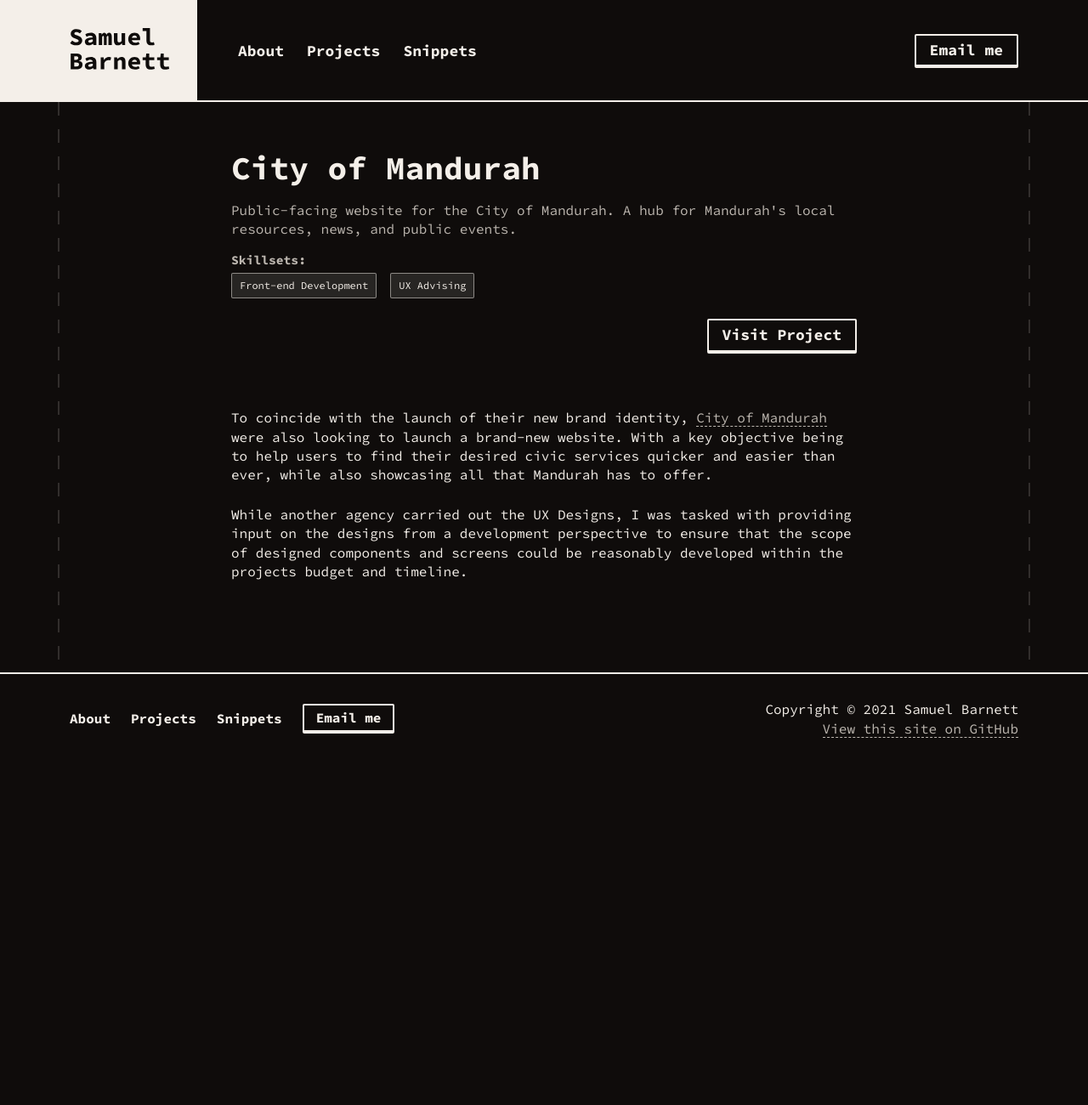
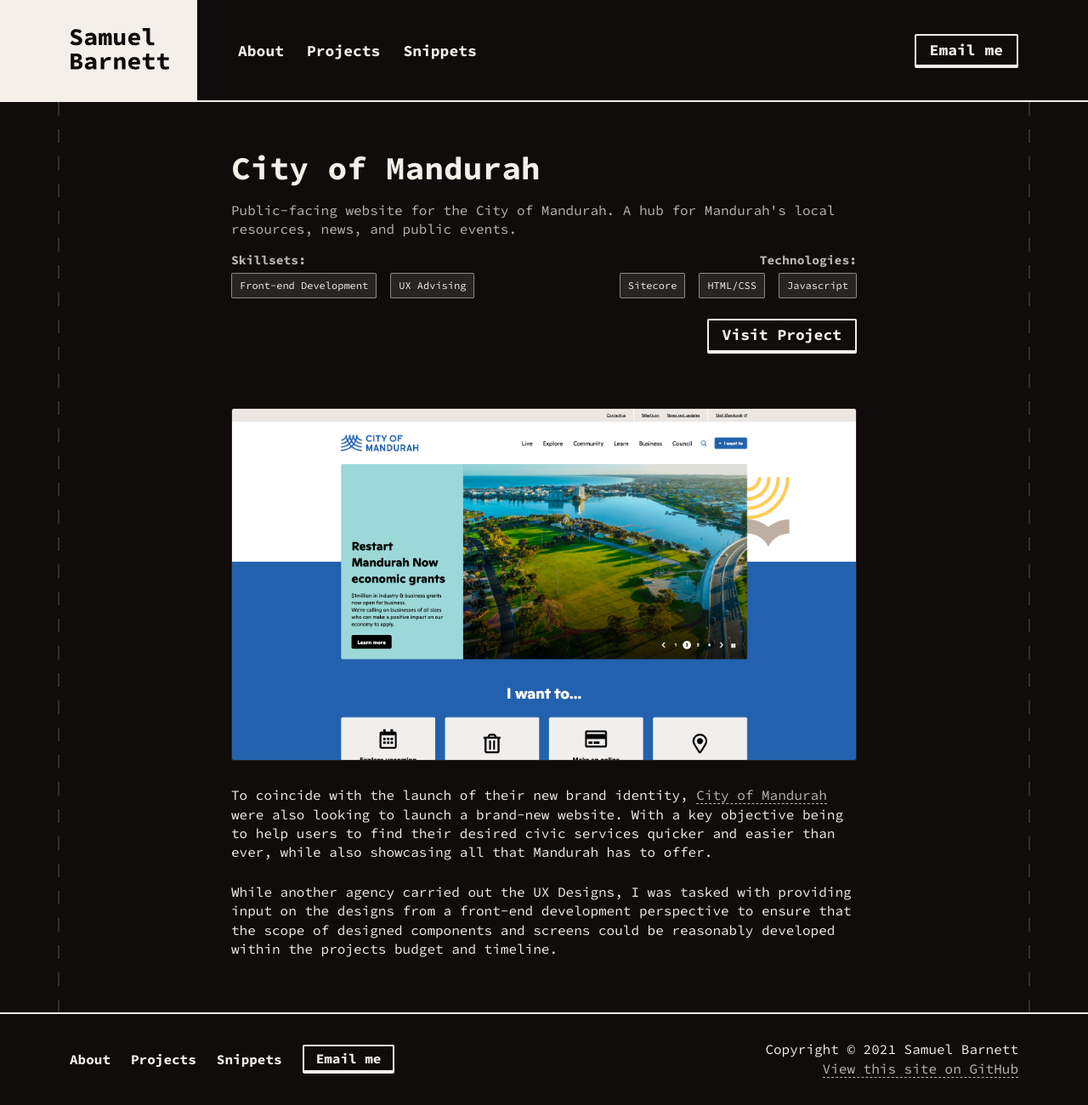
Before and after one commit to damnsamn/samuelbar.net_2020, a Jekyll site: the page built from _collections/_projects/com.md, in a window 1280 px wide. Shown: the whole page at 85% size. Built offline with Jekyll 4.4.1, drawn with Linux system fonts in a browser that asks for light colours; nearby versions of some CDN libraries; before the commit the page ends 900 px from its top, so only the background shows below that.

Commit message:
fuck it its done

```diff
--- a/_collections/_projects/com.md
+++ b/_collections/_projects/com.md
@@ -10,8 +10,15 @@
     Front-end Development,
     UX Advising,
 ]
+technologies: {
+    Sitecore,
+    HTML/CSS,
+    Javascript
+}
 ---
+
+{% include common/image.html alt="Screenshot of the City of Mandurah homepage" src="/assets/images/projects/COM/com.png" %}
 
 To coincide with the launch of their new brand identity, <a href="https://www.mandurah.wa.gov.au/">City of Mandurah</a> were also looking to launch a brand-new website. With a key objective being to help users to find their desired civic services quicker and easier than ever, while also showcasing all that Mandurah has to offer.
 
-While another agency carried out the UX Designs, I was tasked with providing input on the designs from a development perspective to ensure that the scope of designed components and screens could be reasonably developed within the projects budget and timeline.
+While another agency carried out the UX Designs, I was tasked with providing input on the designs from a front-end development perspective to ensure that the scope of designed components and screens could be reasonably developed within the projects budget and timeline.
--- a/_sass/_global.scss
+++ b/_sass/_global.scss
@@ -152,3 +152,7 @@
 img {
     max-width: 100%;
 }
+
+:focus-visible {
+    outline: none;
+}
```
Also changed, not shown: _collections/_projects/insig.md (+3 -0 lines), _collections/_projects/twa.md (+3 -0 lines).
